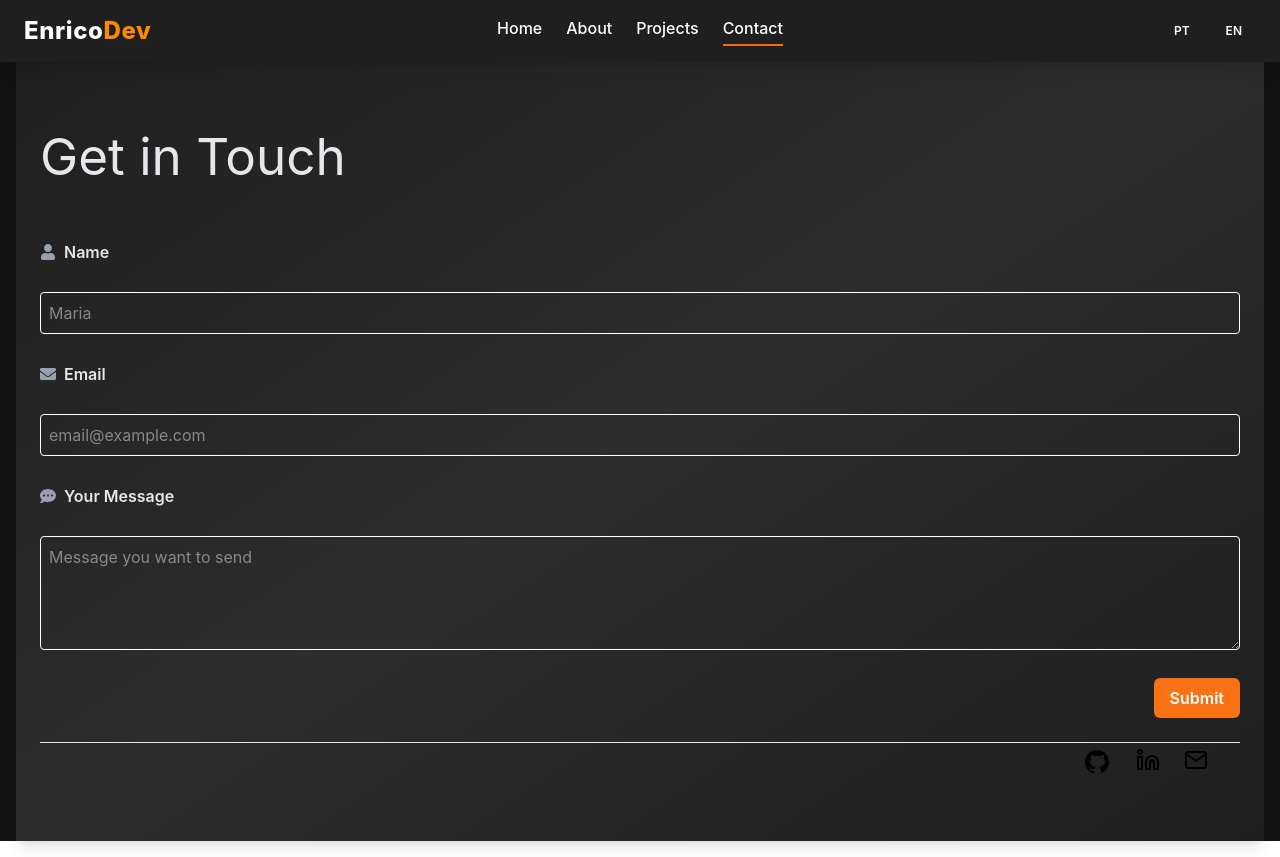
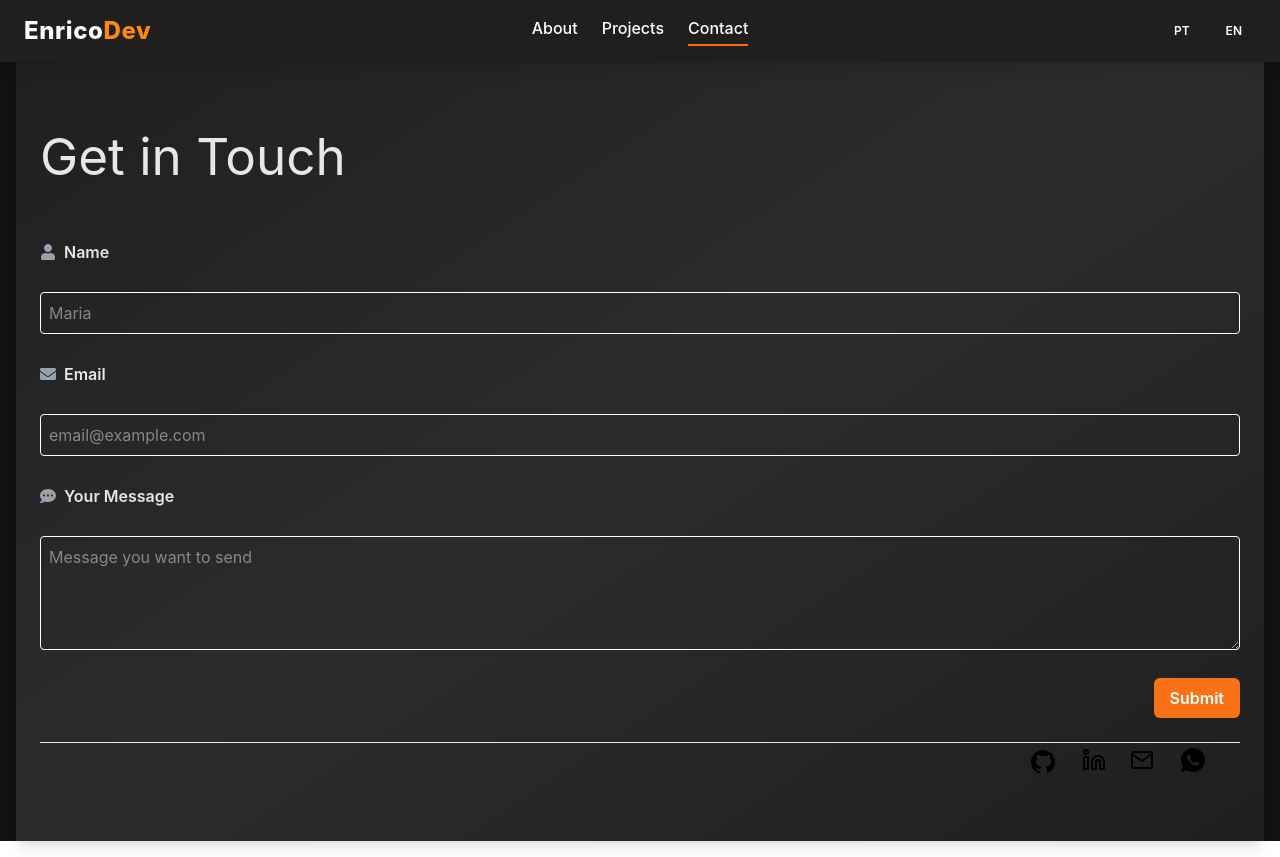
Before and after one commit to EnricoBessa/EnricoBessaPortifolio, a React (Vite) app in the folder 3d_portifolio/: page /contact in a window 1280 px wide. Built offline with nearby package versions, Linux system fonts and the light colour scheme.

Commit message:
Tirando home e fazendo com que about seja primeira pagina, adicionando opção de chamar no Whatsapp #10

```diff
--- a/3d_portifolio/src/App.jsx
+++ b/3d_portifolio/src/App.jsx
@@ -1,5 +1,5 @@
 import './App.css';
-import { Route, BrowserRouter as Router, Routes } from 'react-router-dom';
+import { Navigate, Route, BrowserRouter as Router, Routes } from 'react-router-dom';
 import Navbar from './components/Navbar';
 
 import Home from './pages/Home';
@@ -13,10 +13,10 @@ function App() {
     <main>
       <Router>
         <Navbar />
-        {/* padding top suficiente para navbar fixa */}
         <div className="m-4 h-full">
           <Routes>
-            <Route path="/" element={<Home />} />
+            {/*<Route path="/" element={<Home />} />*/}
+            <Route path="/" element={<Navigate to="/about" replace />} />
             <Route path="/about" element={<About />} />
             <Route path="/projects" element={<Projects />} />
             <Route path="/contact" element={<Contact />} />
--- a/3d_portifolio/src/components/CTA_Profiles.jsx
+++ b/3d_portifolio/src/components/CTA_Profiles.jsx
@@ -15,6 +15,10 @@ const CTA_Profiles = () => {
                 <a href="https://mail.google.com/mail/?view=cm&to=enricobessa@gmail.com" target="_blank" rel="noopener noreferrer">
                     <img src="/images/mail.svg" alt="Email" />
                 </a>
+
+                <a href="https://wa.me/5531999481929" target="_blank" rel="noopener noreferrer">
+                    <img src="/images/whatsapp.svg" alt="Whatsapp" />
+                </a>
             </div>
         </section>
     )
--- a/3d_portifolio/src/components/Navbar.jsx
+++ b/3d_portifolio/src/components/Navbar.jsx
@@ -12,7 +12,7 @@ const Navbar = () => {
   };
 
   const links = [
-    { to: '/', label: t('home') },
+    //{ to: '/', label: t('home') },
     { to: '/about', label: t('about') },
     { to: '/projects', label: t('projects') },
     { to: '/contact', label: t('contact') }
```
Also changed, not shown: 3d_portifolio/images/whatsapp.svg (added).
